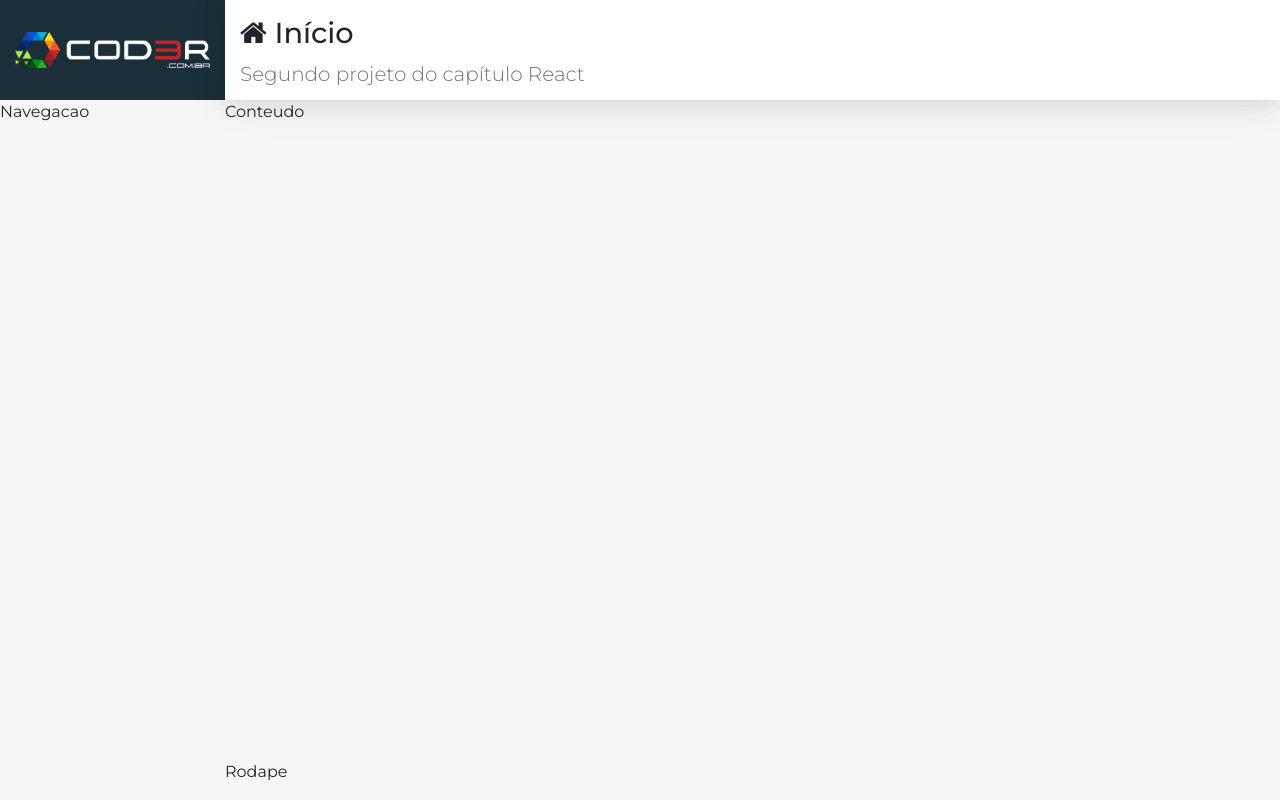
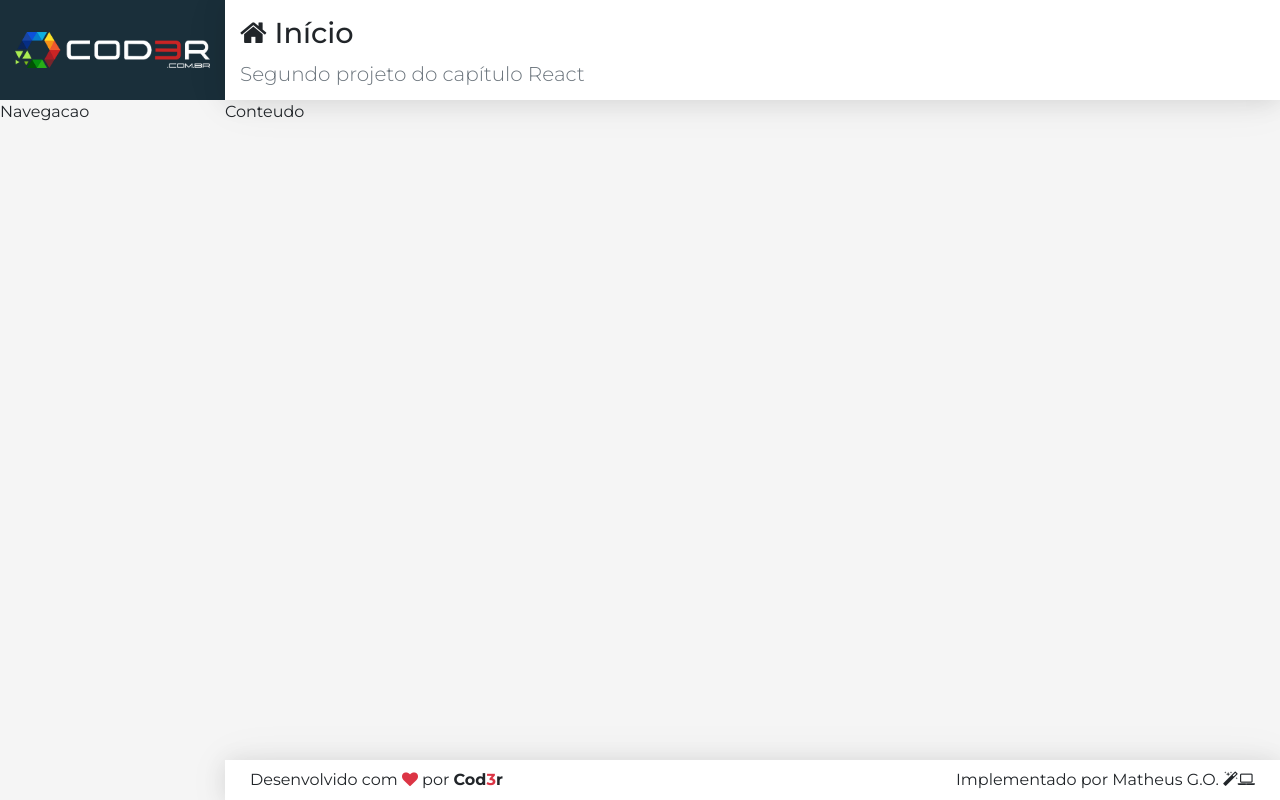
Before and after one commit to PomboObeso/crud-system-users, a React (Create React App) app in the folder frontend/: page / in a window 1280 px wide. Built offline with nearby package versions, Linux system fonts and the light colour scheme.

Commit message:
Implementação do Footer+Icons

```diff
--- a/frontend/src/components/template/Footer.css
+++ b/frontend/src/components/template/Footer.css
@@ -0,0 +1,8 @@
+footer.footer {
+    display: flex;
+    align-items: center;
+    justify-content: space-between;
+    padding: 0 25px;
+    background-color: #fff;
+    box-shadow:var(--shadow) ;
+}
--- a/frontend/src/components/template/Footer.jsx
+++ b/frontend/src/components/template/Footer.jsx
@@ -3,5 +3,10 @@
 
 export default props =>
     <footer className="footer">
-        Rodape
+        <span>
+            Desenvolvido com <i className="fa fa-heart text-danger"></i> por <strong> Cod<span className="text-danger">3</span>r</strong>
+        </span>
+        <span>
+            Implementado por Matheus G.O. <i className="fa fa-magic"></i><i className="fa fa-laptop"></i>
+        </span>
     </footer>
```
